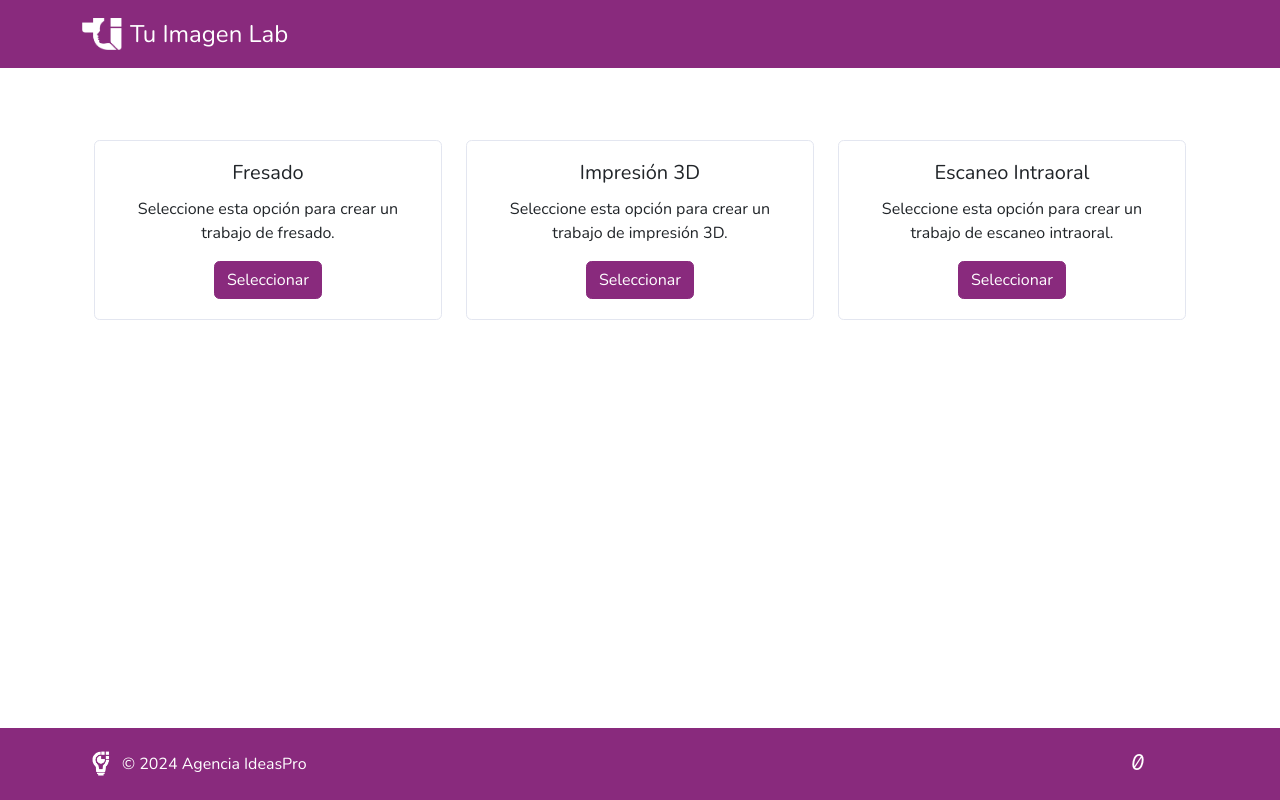
After one commit to Daniher01/tuimagen_lab, a Django app: page /trabajos/ in a window 1280 px wide. The commit adds this page. Run offline with Django 5.2, Linux system fonts and the light colour scheme; some libraries are stand-ins or nearby versions.

Commit message:
se crea menu para crear tipo de trabajo

```diff
--- a/app/tuimagen_lab/templates/header.html
+++ b/app/tuimagen_lab/templates/header.html
@@ -14,7 +14,7 @@
         {% comment %} menu {% endcomment %}
         <ul class="nav col-12 col-md-auto mb-2 justify-content-center mb-md-0">
             <li class="nav-item">
-                <a class="nav-link text-white" href="{% url 'crear_trabajo' %}">
+                <a class="nav-link text-white" href="{% url 'seleccionar_tipo_trabajo' %}">
                     <svg  xmlns="http://www.w3.org/2000/svg" viewBox="0 0 512 512"><!--!Font Awesome Free 6.5.2 by @fontawesome - https://fontawesome.com License - https://fontawesome.com/license/free Copyright 2024 Fonticons, Inc.--><path d="M256 512A256 256 0 1 0 256 0a256 256 0 1 0 0 512zM232 344V280H168c-13.3 0-24-10.7-24-24s10.7-24 24-24h64V168c0-13.3 10.7-24 24-24s24 10.7 24 24v64h64c13.3 0 24 10.7 24 24s-10.7 24-24 24H280v64c0 13.3-10.7 24-24 24s-24-10.7-24-24z"/></svg>
                     Crear
                 </a>
--- /dev/null
+++ b/app/tuimagen_lab/templates/trabajos/menu.html
@@ -0,0 +1,42 @@
+{% extends "base.html" %}
+
+{% block title %}Seleccionar Tipo de Trabajo{% endblock %}
+
+{% block content %}
+<div class="container mt-5">
+    <div class="row">
+        <div class="col-md-4">
+            <div class="card">
+                <div class="card-body text-center">
+                    <h5 class="card-title">Fresado</h5>
+                    <p class="card-text">Seleccione esta opción para crear un trabajo de fresado.</p>
+                    <a href="{% url 'crear_trabajo_fresado' %}" class="btn btn-primary">Seleccionar</a>
+                </div>
+            </div>
+        </div>
+        <div class="col-md-4">
+            <div class="card">
+                <div class="card-body text-center">
+                    <h5 class="card-title">Impresión 3D</h5>
+                    <p class="card-text">Seleccione esta opción para crear un trabajo de impresión 3D.</p>
+                    <a href="{% url 'crear_trabajo_impresion3d' %}" class="btn btn-primary">Seleccionar</a>
+                </div>
+            </div>
+        </div>
+        <div class="col-md-4">
+            <div class="card">
+                <div class="card-body text-center">
+                    <h5 class="card-title">Escaneo Intraoral</h5>
+                    <p class="card-text">Seleccione esta opción para crear un trabajo de escaneo intraoral.</p>
+                    <a href="{% url 'crear_trabajo_escaneo_intraoral' %}" class="btn btn-primary">Seleccionar</a>
+                </div>
+            </div>
+        </div>
+    </div>
+</div>
+{% endblock %}
+
+{% block scripts %}
+<script src="https://cdn.jsdelivr.net/npm/@popperjs/core@2.10.2/dist/umd/popper.min.js"></script>
+<script src="https://cdn.jsdelivr.net/npm/bootstrap@5.1.3/dist/js/bootstrap.min.js"></script>
+{% endblock %}
--- /dev/null
+++ b/app/tuimagen_lab/trabajos/urls.py
@@ -0,0 +1,10 @@
+from django.urls import path
+from .views import seleccionar_tipo_trabajo
+
+urlpatterns = [
+    path('', seleccionar_tipo_trabajo, name='seleccionar_tipo_trabajo'),
+    # Agrega las URLs para la creación de los trabajos
+    path('crear-trabajo-fresado/', seleccionar_tipo_trabajo, name='crear_trabajo_fresado'),
+    path('crear-trabajo-impresion3d/', seleccionar_tipo_trabajo, name='crear_trabajo_impresion3d'),
+    path('crear-trabajo-escaneo-intraoral/', seleccionar_tipo_trabajo, name='crear_trabajo_escaneo_intraoral'),
+]
--- a/app/tuimagen_lab/trabajos/views.py
+++ b/app/tuimagen_lab/trabajos/views.py
@@ -1,3 +1,5 @@
 from django.shortcuts import render
 
 # Create your views here.
+def seleccionar_tipo_trabajo(request):
+    return render(request, 'trabajos/menu.html')
--- a/app/tuimagen_lab/tuimagen_lab/urls.py
+++ b/app/tuimagen_lab/tuimagen_lab/urls.py
@@ -23,4 +23,5 @@ urlpatterns = [
     path('accounts/login/', auth_views.LoginView.as_view(next_page='/'), name='login'),
     path('accounts/logout/', auth_views.LogoutView.as_view(next_page='/'), name='logout'),
     path('', include('gestion.urls')),
+    path('trabajos/', include('trabajos.urls')),
 ]
```
